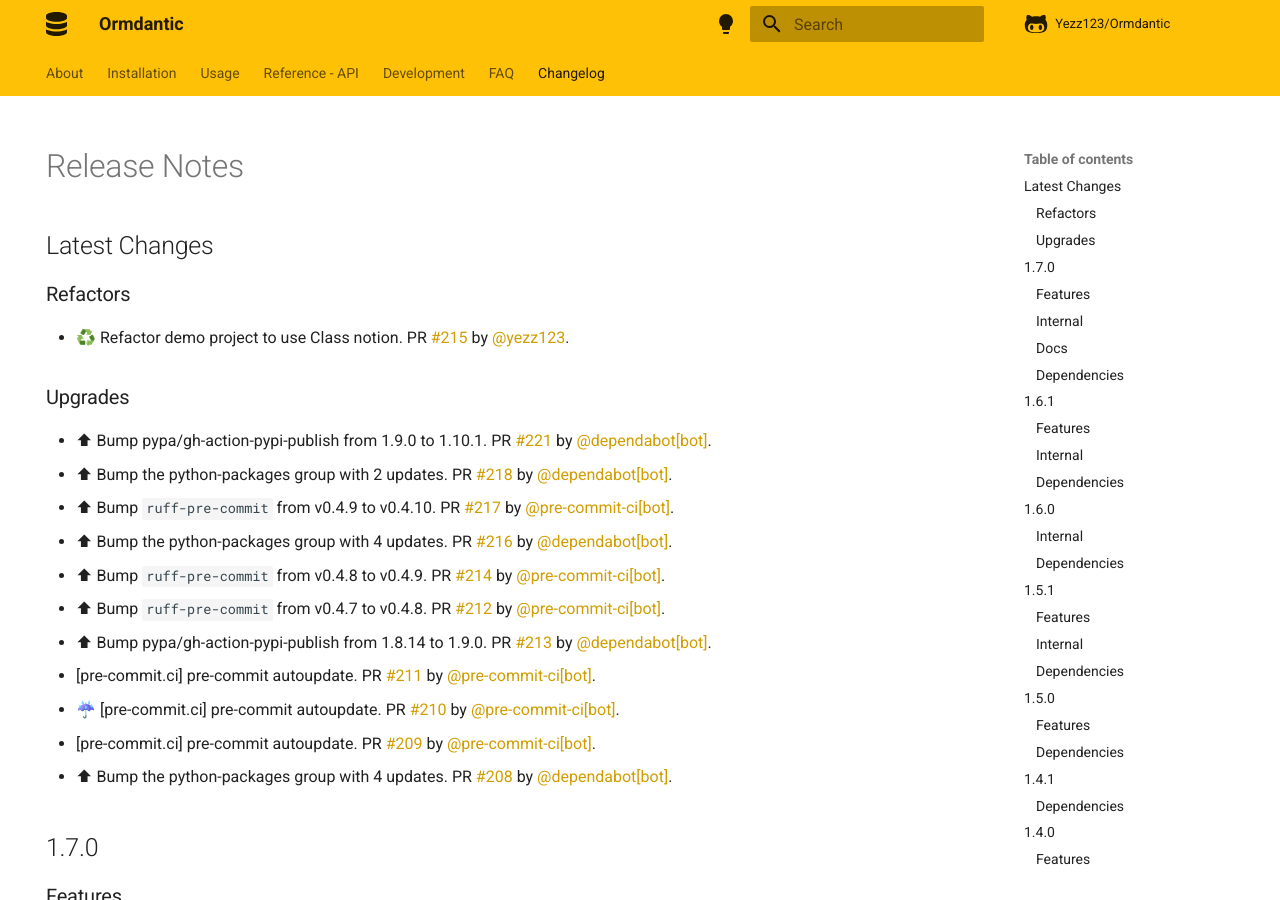
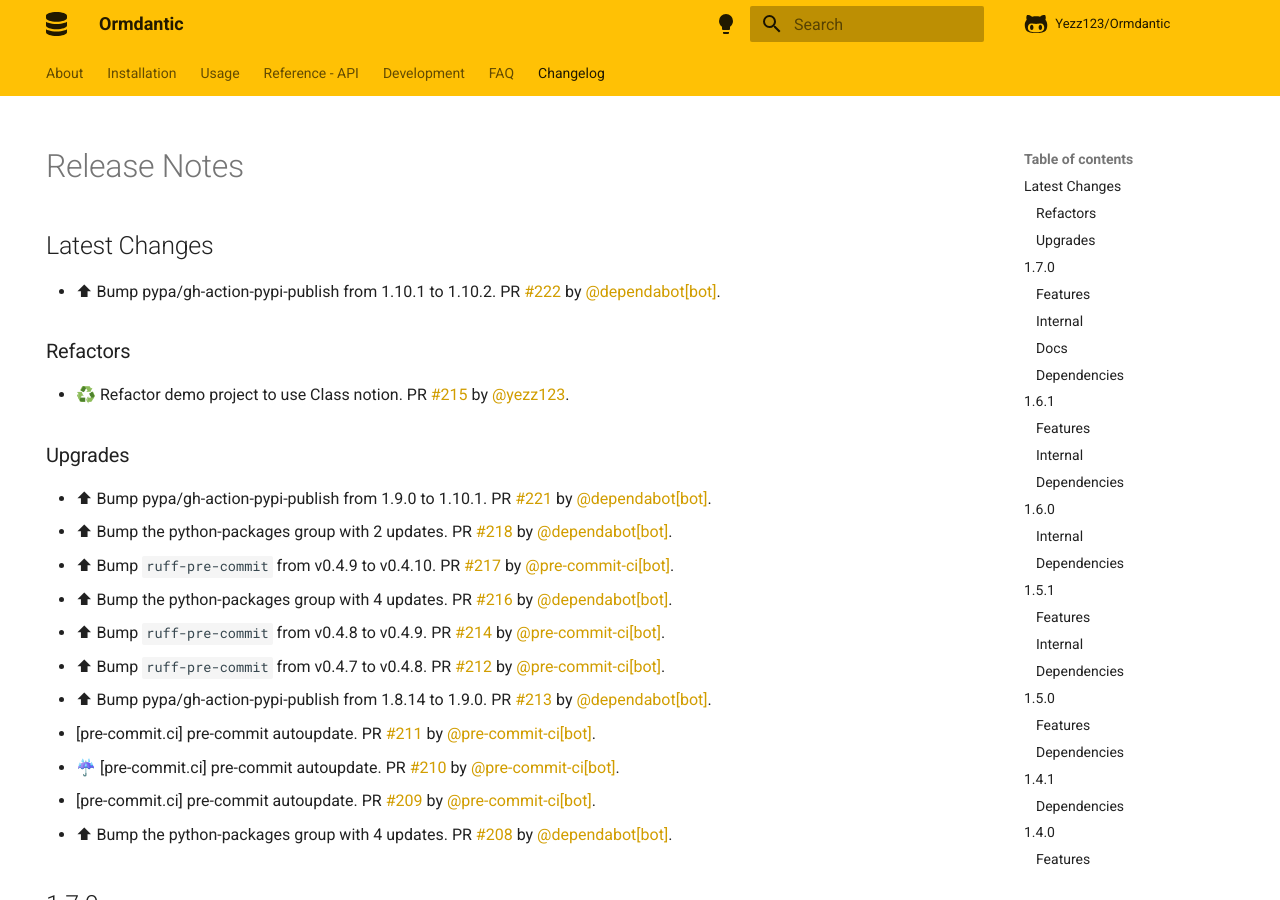
Before and after one commit to yezz123/ormdantic, an MkDocs documentation site: the page built from docs/release.md, in a window 1280 px wide and 900 px high. Built offline with MkDocs 1.6.1 and Material for MkDocs 9.7.7, drawn with Linux system fonts in a browser that asks for light colours; comment, search, counter and statistics services are not loaded.

Commit message:
📝 Update release notes

```diff
--- a/docs/release.md
+++ b/docs/release.md
@@ -6,6 +6,8 @@ hide:
 # Release Notes
 
 ## Latest Changes
+
+* ⬆ Bump pypa/gh-action-pypi-publish from 1.10.1 to 1.10.2. PR [#222](https://github.com/yezz123/ormdantic/pull/222) by [@dependabot[bot]](https://github.com/apps/dependabot).
 
 ### Refactors
 
```
